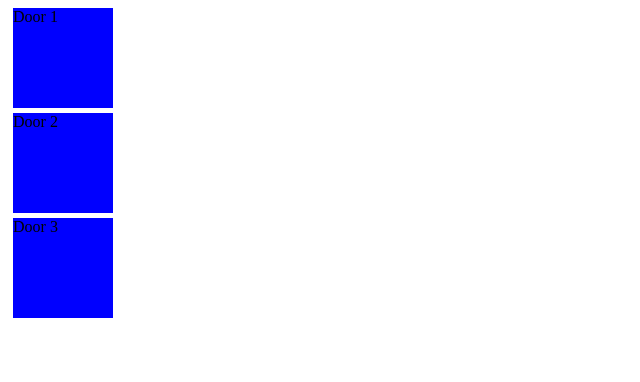
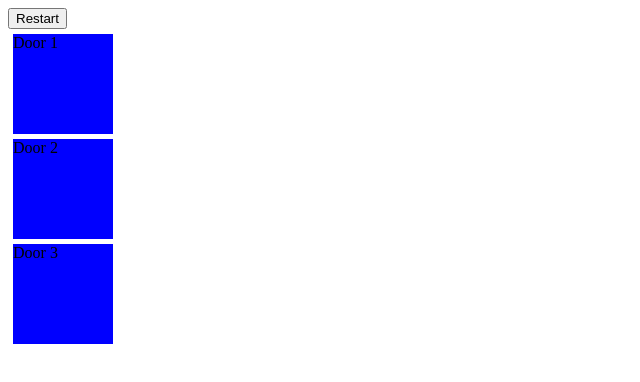
Before and after one commit to tzerb/LetsDeal, a plain HTML site: page index.html in a window 1280 px wide. Shown: the whole page, without its empty margins (0-640 px from the left). Drawn offline with Linux system fonts and the light colour scheme.

Commit message:
Added button to restart game.

```diff
--- a/index.html
+++ b/index.html
@@ -59,6 +59,7 @@
 </head>
 
 <body>
+    <button onclick="initGame()">Restart</button>
     <div id="door1" class="door" onclick="doorClicked();">Door 1</div>
     <div id="door2" class="door" onclick="doorClicked();">Door 2</div>
     <div id="door3" class="door" onclick="doorClicked();">Door 3</div>
```
